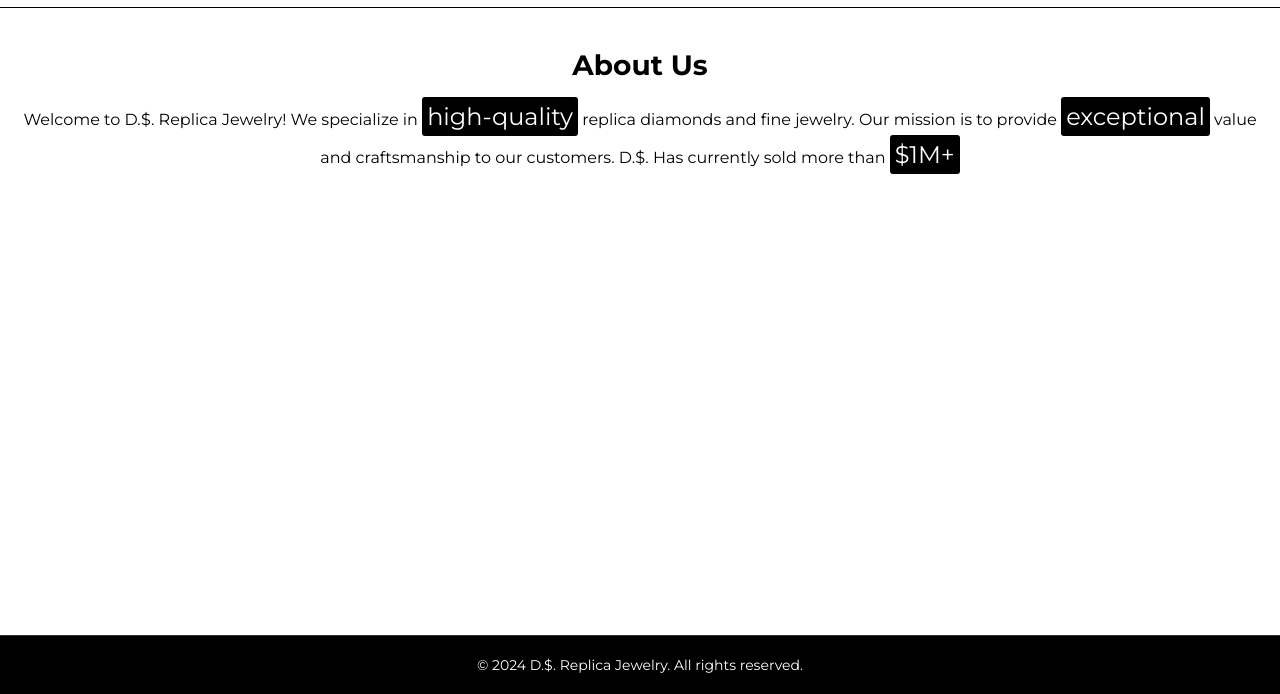
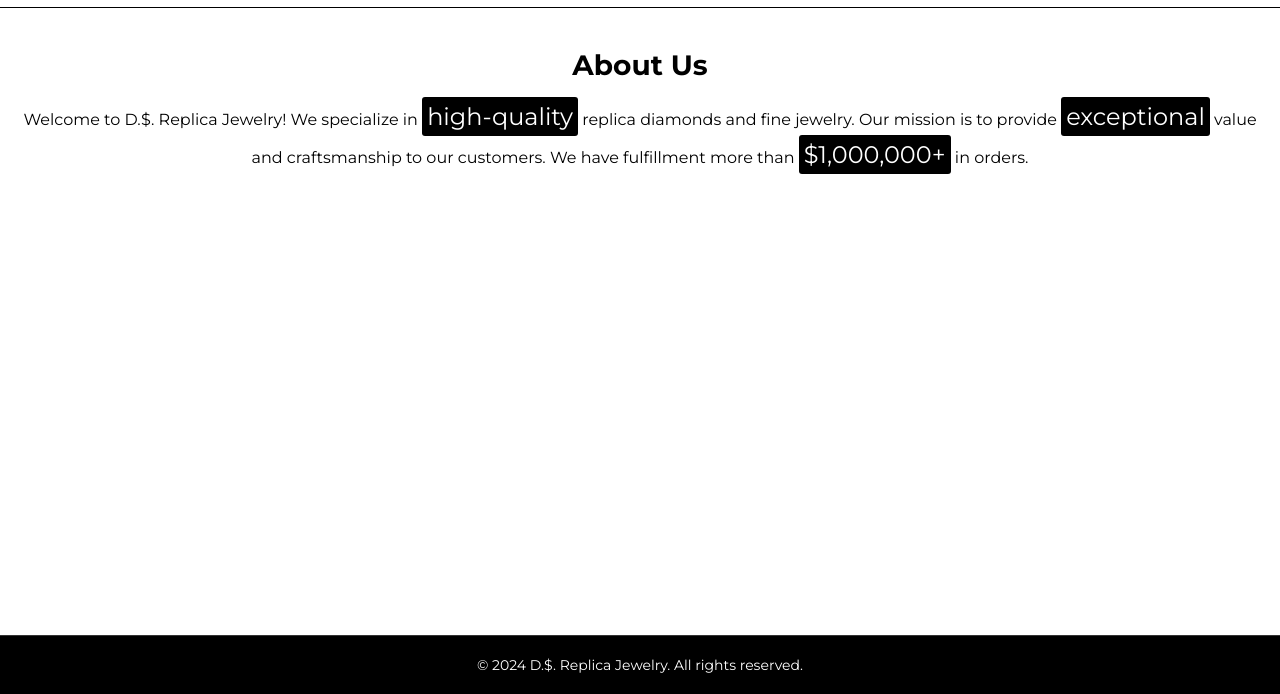
Before and after one commit to DSJewelry/DSJewelry.github.io, a plain HTML site: page about.html in a window 1280 px wide. Shown: the part 106-800 px from the top of the page. Drawn offline with Linux system fonts and the light colour scheme.

Commit message:
Update about.html

```diff
--- a/about.html
+++ b/about.html
@@ -90,7 +90,7 @@
     </header>
     <section class="container">
         <h1>About Us</h1>
-        <p>Welcome to D.$. Replica Jewelry! We specialize in <span class="highlight">high-quality</span> replica diamonds and fine jewelry. Our mission is to provide <span class="highlight">exceptional</span> value and craftsmanship to our customers. D.$. Has currently sold more than <span class="highlight">$1M+</span></p>
+        <p>Welcome to D.$. Replica Jewelry! We specialize in <span class="highlight">high-quality</span> replica diamonds and fine jewelry. Our mission is to provide <span class="highlight">exceptional</span> value and craftsmanship to our customers. We have fulfillment more than <span class="highlight">$1,000,000+</span> in orders.</p>
     </section>
     <footer class="footer">
         <p>&copy; 2024 D.$. Replica Jewelry. All rights reserved.</p>
```
